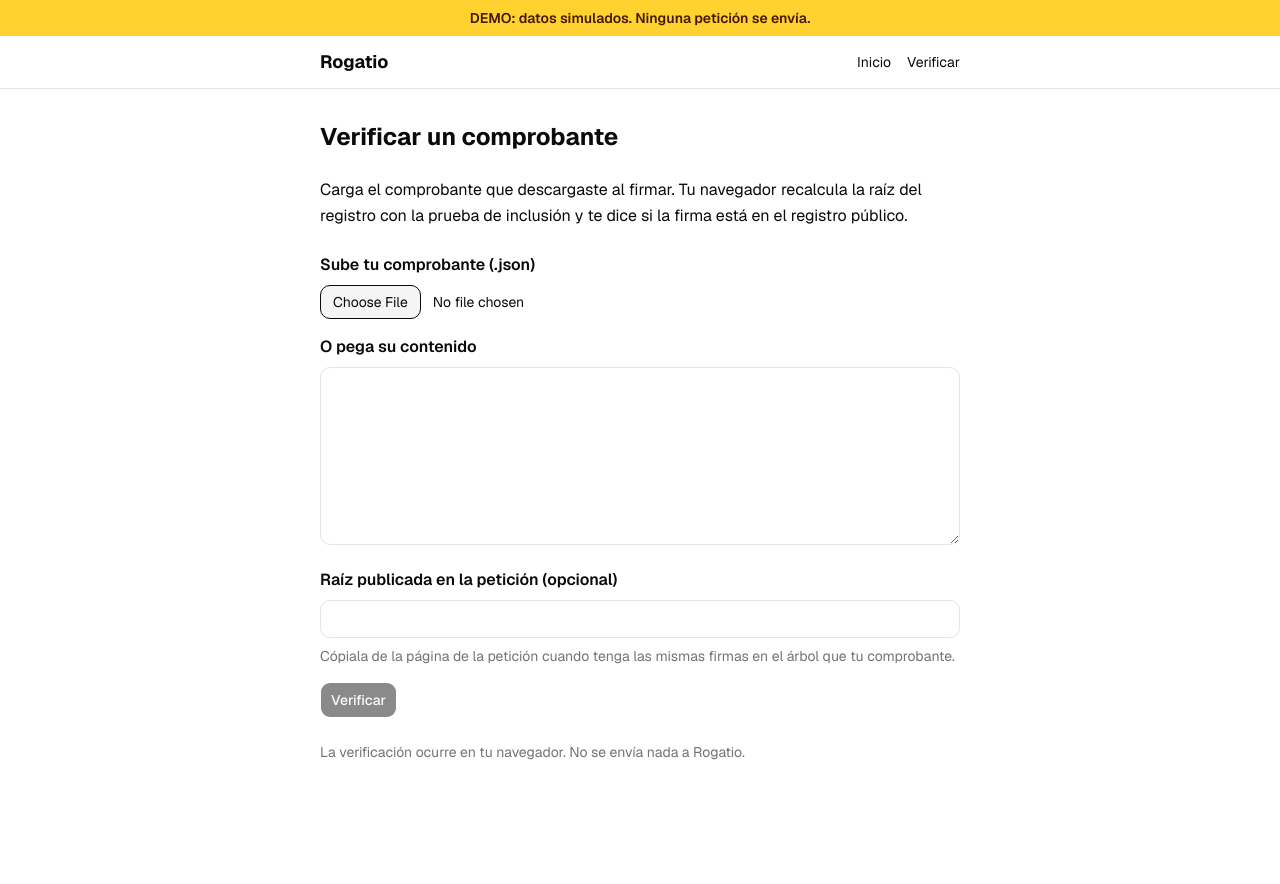
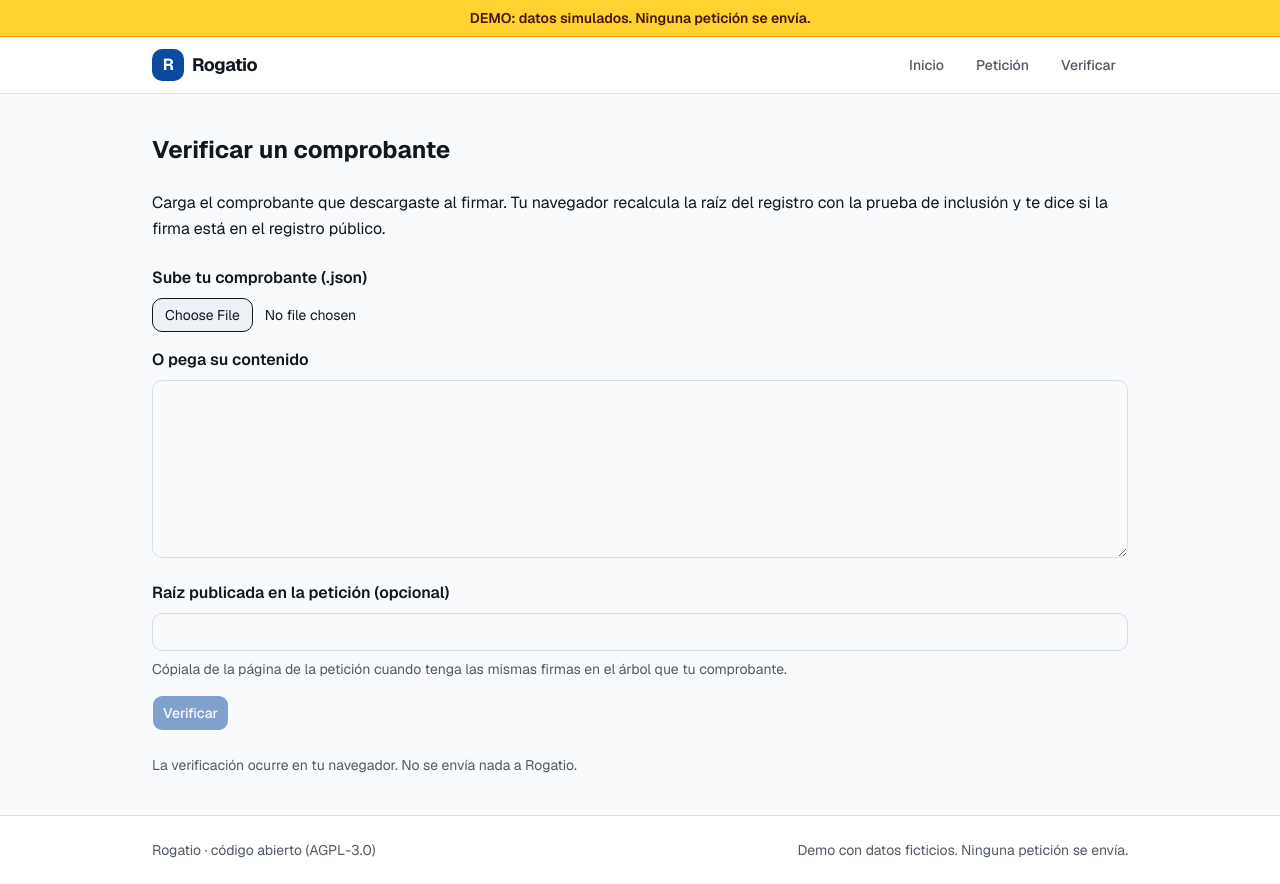
Before and after one commit to rogatio-org/rogatio, a Next.js app: page /verificar in a window 1280 px wide. Before the commit the page ends 800 px from the top, so only its background shows below. Built offline with nearby package versions, Linux system fonts and the light colour scheme.

Commit message:
feat: tema, encabezado y pie de página para la demo

```diff
--- a/src/app/globals.css
+++ b/src/app/globals.css
@@ -49,29 +49,29 @@
 }
 
 :root {
-  --background: oklch(1 0 0);
-  --foreground: oklch(0.145 0 0);
+  --background: oklch(0.985 0.003 250);
+  --foreground: oklch(0.2 0.02 255);
   --card: oklch(1 0 0);
-  --card-foreground: oklch(0.145 0 0);
+  --card-foreground: oklch(0.2 0.02 255);
   --popover: oklch(1 0 0);
-  --popover-foreground: oklch(0.145 0 0);
-  --primary: oklch(0.205 0 0);
-  --primary-foreground: oklch(0.985 0 0);
-  --secondary: oklch(0.97 0 0);
-  --secondary-foreground: oklch(0.205 0 0);
-  --muted: oklch(0.97 0 0);
-  --muted-foreground: oklch(0.556 0 0);
-  --accent: oklch(0.97 0 0);
-  --accent-foreground: oklch(0.205 0 0);
-  --destructive: oklch(0.577 0.245 27.325);
-  --border: oklch(0.922 0 0);
-  --input: oklch(0.922 0 0);
-  --ring: oklch(0.708 0 0);
-  --chart-1: oklch(0.87 0 0);
-  --chart-2: oklch(0.556 0 0);
-  --chart-3: oklch(0.439 0 0);
-  --chart-4: oklch(0.371 0 0);
-  --chart-5: oklch(0.269 0 0);
+  --popover-foreground: oklch(0.2 0.02 255);
+  --primary: oklch(0.43 0.15 258);
+  --primary-foreground: oklch(0.99 0 0);
+  --secondary: oklch(0.95 0.02 255);
+  --secondary-foreground: oklch(0.33 0.1 258);
+  --muted: oklch(0.955 0.006 255);
+  --muted-foreground: oklch(0.46 0.02 255);
+  --accent: oklch(0.95 0.02 255);
+  --accent-foreground: oklch(0.33 0.1 258);
+  --destructive: oklch(0.55 0.22 27);
+  --border: oklch(0.9 0.01 255);
+  --input: oklch(0.86 0.012 255);
+  --ring: oklch(0.6 0.14 258);
+  --chart-1: oklch(0.43 0.15 258);
+  --chart-2: oklch(0.6 0.12 230);
+  --chart-3: oklch(0.7 0.1 200);
+  --chart-4: oklch(0.55 0.08 280);
+  --chart-5: oklch(0.8 0.05 255);
   --radius: 0.625rem;
   --sidebar: oklch(0.985 0 0);
   --sidebar-foreground: oklch(0.145 0 0);
@@ -90,8 +90,8 @@
   --card-foreground: oklch(0.985 0 0);
   --popover: oklch(0.205 0 0);
   --popover-foreground: oklch(0.985 0 0);
-  --primary: oklch(0.922 0 0);
-  --primary-foreground: oklch(0.205 0 0);
+  --primary: oklch(0.72 0.13 255);
+  --primary-foreground: oklch(0.18 0.03 258);
   --secondary: oklch(0.269 0 0);
   --secondary-foreground: oklch(0.985 0 0);
   --muted: oklch(0.269 0 0);
--- a/src/app/layout.tsx
+++ b/src/app/layout.tsx
@@ -2,6 +2,7 @@ import type { Metadata } from "next";
 import { Geist, Geist_Mono } from "next/font/google";
 import { Encabezado } from "@/components/encabezado";
 import { FranjaDemo } from "@/components/franja-demo";
+import { PiePagina } from "@/components/pie-pagina";
 import "./globals.css";
 
 const fuenteSans = Geist({
@@ -28,7 +29,10 @@ export default function LayoutRaiz({ children }: LayoutProps<"/">) {
       <body className="flex min-h-full flex-col">
         <FranjaDemo />
         <Encabezado />
-        <main className="mx-auto w-full max-w-2xl flex-1 px-4 py-8">{children}</main>
+        <main className="mx-auto w-full max-w-5xl flex-1 px-4 py-8 sm:px-6 sm:py-10 print:max-w-none print:p-0">
+          {children}
+        </main>
+        <PiePagina />
       </body>
     </html>
   );
--- a/src/components/encabezado.tsx
+++ b/src/components/encabezado.tsx
@@ -1,24 +1,35 @@
 import Link from "next/link";
+import { peticionDemo } from "@/lib/peticion-demo";
 
 const enlaces = [
   { href: "/", texto: "Inicio" },
+  { href: `/peticion/${peticionDemo.peticion.id}`, texto: "Petición" },
   { href: "/verificar", texto: "Verificar" },
 ] as const;
 
 export function Encabezado() {
   return (
-    <header className="border-b print:hidden">
+    <header className="border-b bg-card print:hidden">
       <nav
         aria-label="Principal"
-        className="mx-auto flex max-w-2xl items-center justify-between gap-4 px-4 py-3"
+        className="mx-auto flex max-w-5xl items-center justify-between gap-4 px-4 py-3 sm:px-6"
       >
-        <Link href="/" className="text-lg font-bold">
+        <Link href="/" className="flex items-center gap-2 text-lg font-bold tracking-tight">
+          <span
+            aria-hidden
+            className="grid size-8 place-items-center rounded-lg bg-primary text-base text-primary-foreground"
+          >
+            R
+          </span>
           Rogatio
         </Link>
-        <ul className="flex gap-4 text-sm">
+        <ul className="flex gap-1 text-sm font-medium sm:gap-2">
           {enlaces.map((enlace) => (
             <li key={enlace.href}>
-              <Link href={enlace.href} className="underline-offset-4 hover:underline">
+              <Link
+                href={enlace.href}
+                className="rounded-md px-2 py-1.5 text-muted-foreground transition-colors hover:bg-muted hover:text-foreground sm:px-3"
+              >
                 {enlace.texto}
               </Link>
             </li>
--- a/src/components/franja-demo.tsx
+++ b/src/components/franja-demo.tsx
@@ -2,7 +2,7 @@ export function FranjaDemo() {
   return (
     <div
       role="note"
-      className="sticky top-0 z-50 bg-amber-300 px-4 py-2 text-center text-sm font-semibold text-amber-950 print:hidden"
+      className="sticky top-0 z-50 border-b border-amber-500 bg-amber-300 px-4 py-2 text-center text-sm font-semibold text-amber-950 print:hidden"
     >
       DEMO: datos simulados. Ninguna petición se envía.
     </div>
--- /dev/null
+++ b/src/components/pie-pagina.tsx
@@ -0,0 +1,10 @@
+export function PiePagina() {
+  return (
+    <footer className="border-t bg-card print:hidden">
+      <div className="mx-auto flex max-w-5xl flex-col gap-1 px-4 py-6 text-sm text-muted-foreground sm:flex-row sm:justify-between sm:px-6">
+        <p>Rogatio · código abierto (AGPL-3.0)</p>
+        <p>Demo con datos ficticios. Ninguna petición se envía.</p>
+      </div>
+    </footer>
+  );
+}
--- /dev/null
+++ b/src/components/ui/badge.tsx
@@ -0,0 +1,51 @@
+import { mergeProps } from "@base-ui/react/merge-props"
+import { useRender } from "@base-ui/react/use-render"
+import { cva, type VariantProps } from "class-variance-authority"
+import { cn } from "cn"
+
+const badgeVariants = cva(
+  "group/badge inline-flex h-5 w-fit shrink-0 items-center justify-center gap-1 overflow-hidden rounded-4xl border border-transparent px-2 py-0.5 text-xs font-medium whitespace-nowrap transition-all focus-visible:border-ring focus-visible:ring-[3px] focus-visible:ring-ring/50 has-data-[icon=inline-end]:pr-1.5 has-data-[icon=inline-start]:pl-1.5 aria-invalid:border-destructive aria-invalid:ring-destructive/20 dark:aria-invalid:ring-destructive/40 [&>svg]:pointer-events-none [&>svg]:size-3!",
+  {
+    variants: {
+      variant: {
+        default: "bg-primary text-primary-foreground [a]:hover:bg-primary/80",
+        secondary:
+          "bg-secondary text-secondary-foreground [a]:hover:bg-secondary/80",
+        destructive:
+          "bg-destructive/10 text-destructive focus-visible:ring-destructive/20 dark:bg-destructive/20 dark:focus-visible:ring-destructive/40 [a]:hover:bg-destructive/20",
+        outline:
+          "border-border text-foreground [a]:hover:bg-muted [a]:hover:text-muted-foreground",
+        ghost:
+          "hover:bg-muted hover:text-muted-foreground dark:hover:bg-muted/50",
+        link: "text-primary underline-offset-4 hover:underline",
+      },
+    },
+    defaultVariants: {
+      variant: "default",
+    },
+  }
+)
+
+function Badge({
+  className,
+  variant = "default",
+  render,
+  ...props
+}: useRender.ComponentProps<"span"> & VariantProps<typeof badgeVariants>) {
+  return useRender({
+    defaultTagName: "span",
+    props: mergeProps<"span">(
+      {
+        className: cn(badgeVariants({ variant }), className),
+      },
+      props
+    ),
+    render,
+    state: {
+      slot: "badge",
+      variant,
+    },
+  })
+}
+
+export { Badge, badgeVariants }
--- /dev/null
+++ b/src/components/ui/progress.tsx
@@ -0,0 +1,82 @@
+"use client"
+
+import { Progress as ProgressPrimitive } from "@base-ui/react/progress"
+import { cn } from "cn"
+
+function Progress({
+  className,
+  children,
+  value,
+  ...props
+}: ProgressPrimitive.Root.Props) {
+  return (
+    <ProgressPrimitive.Root
+      value={value}
+      data-slot="progress"
+      className={cn("flex flex-wrap gap-3", className)}
+      {...props}
+    >
+      {children}
+      <ProgressTrack>
+        <ProgressIndicator />
+      </ProgressTrack>
+    </ProgressPrimitive.Root>
+  )
+}
+
+function ProgressTrack({ className, ...props }: ProgressPrimitive.Track.Props) {
+  return (
+    <ProgressPrimitive.Track
+      className={cn(
+        "relative flex h-1 w-full items-center overflow-x-hidden rounded-full bg-muted",
+        className
+      )}
+      data-slot="progress-track"
+      {...props}
+    />
+  )
+}
+
+function ProgressIndicator({
+  className,
+  ...props
+}: ProgressPrimitive.Indicator.Props) {
+  return (
+    <ProgressPrimitive.Indicator
+      data-slot="progress-indicator"
+      className={cn("h-full bg-primary transition-all", className)}
+      {...props}
+    />
+  )
+}
+
+function ProgressLabel({ className, ...props }: ProgressPrimitive.Label.Props) {
+  return (
+    <ProgressPrimitive.Label
+      className={cn("text-sm font-medium", className)}
+      data-slot="progress-label"
+      {...props}
+    />
+  )
+}
+
+function ProgressValue({ className, ...props }: ProgressPrimitive.Value.Props) {
+  return (
+    <ProgressPrimitive.Value
+      className={cn(
+        "ml-auto text-sm text-muted-foreground tabular-nums",
+        className
+      )}
+      data-slot="progress-value"
+      {...props}
+    />
+  )
+}
+
+export {
+  Progress,
+  ProgressTrack,
+  ProgressIndicator,
+  ProgressLabel,
+  ProgressValue,
+}
```
